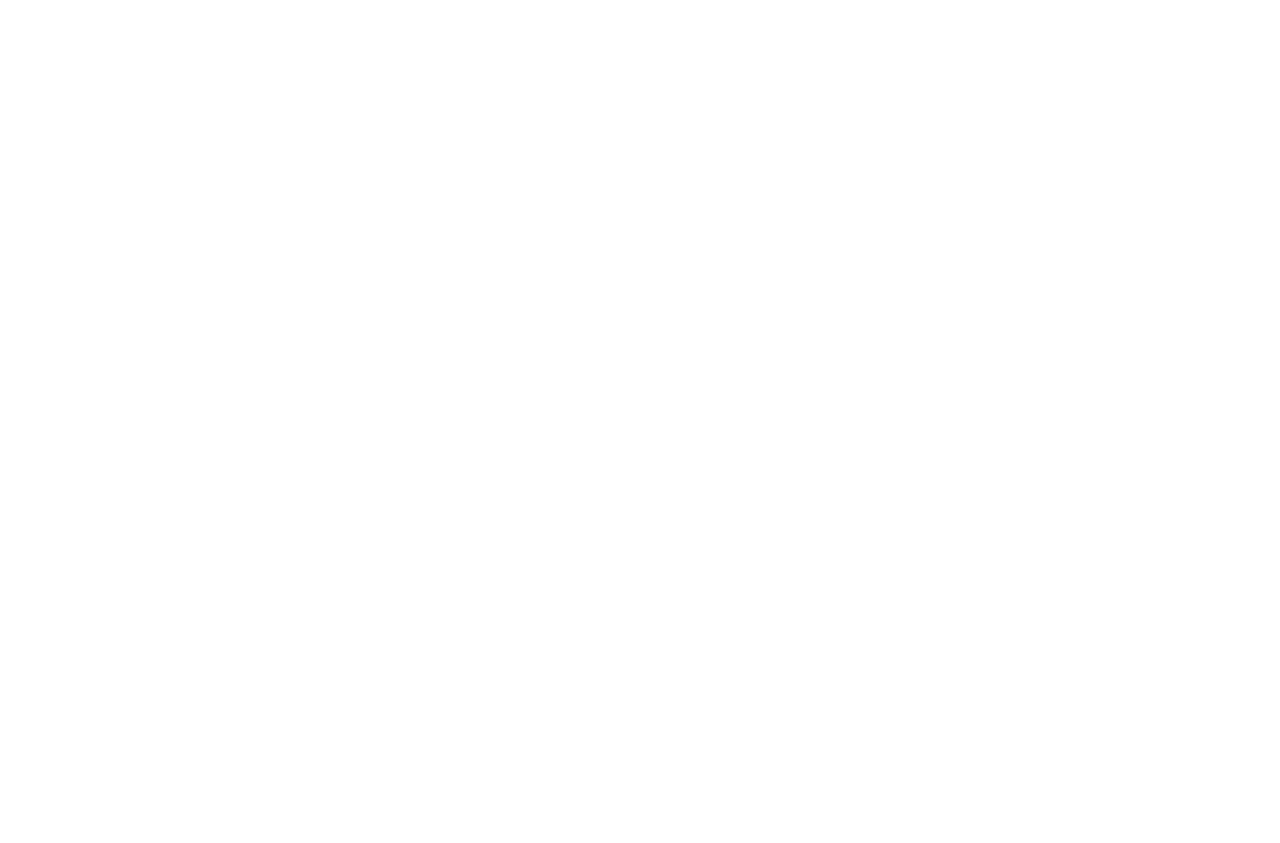
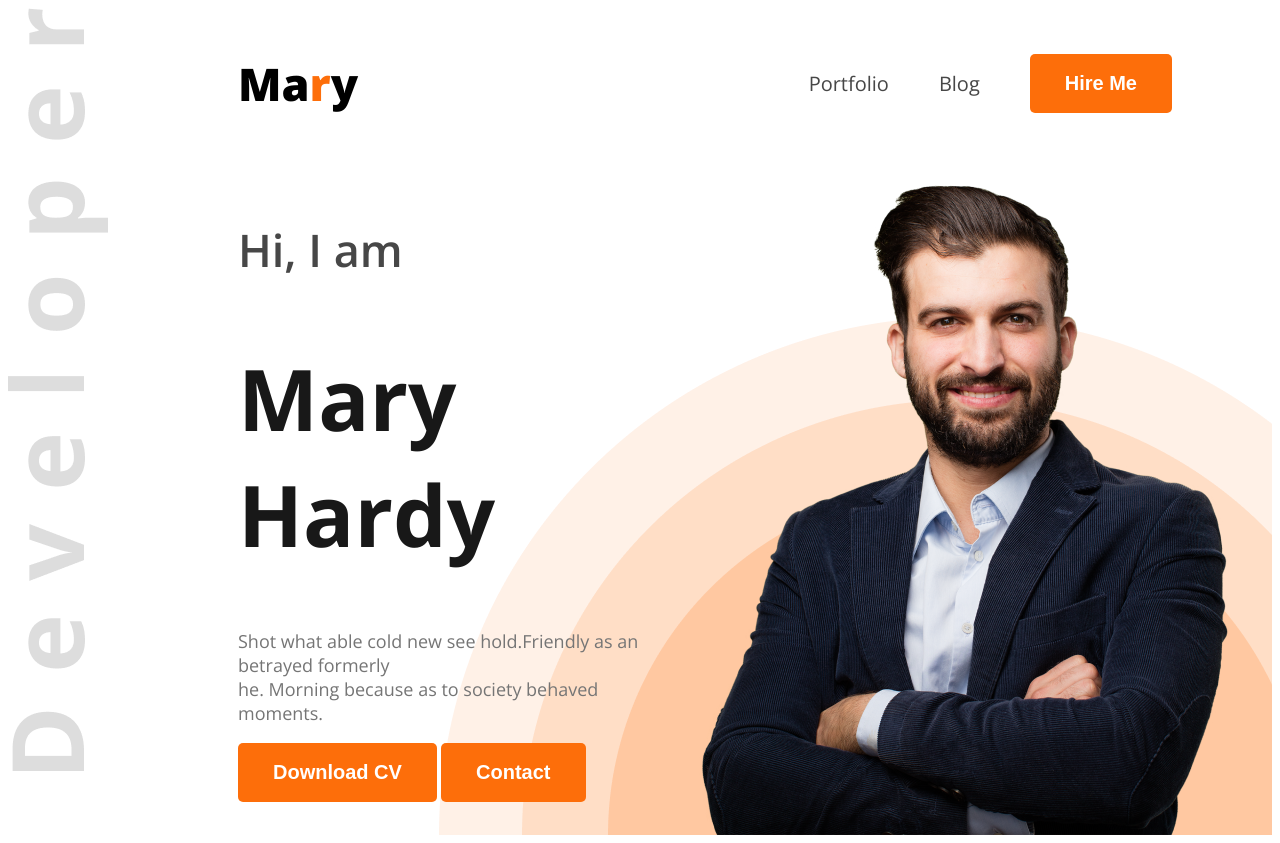
Before and after one commit to pistan99/web-dev-project-01, a plain HTML site: page index.html in a window 1280 px wide. Before the commit the page ends 800 px from the top, so only its background shows below. Drawn offline with nearby package versions, Linux system fonts and the light colour scheme.

Commit message:
added all code

```diff
--- a/index.html
+++ b/index.html
@@ -4,9 +4,36 @@
     <meta charset="UTF-8">
     <meta name="viewport" content="width=device-width, initial-scale=1.0">
     <title>Web development portfolio</title>
+    <link rel="preconnect" href="https://fonts.googleapis.com">
+<link rel="preconnect" href="https://fonts.gstatic.com" crossorigin>
+<link href="https://fonts.googleapis.com/css2?family=Open+Sans:ital,wght@0,300..800;1,300..800&display=swap" rel="stylesheet">
+    <link rel="stylesheet" href="styles/portfolio.css">
 </head>
-<body>
-    <header>
+<body class="open-sans-normal ">
+    <header class="header">
+        <nav>
+            <h3 class="nav-title">Ma<span class="text-primary">r</span>y</h3>
+            <ul>
+                <li><a class="dark-2" href="">Portfolio</a></li>
+                <li><a class="dark-2" href="">Blog</a></li>
+                <li><a href=""><button class="btn-primary">Hire Me</button></a></li>
+
+            </ul>
+        </nav>
+        <div class="banner">
+            <div class="banner-content">
+                <h4 class="banner-greetings dark-2">Hi, I  am</h4>
+                <h1 class="banner-title">Mary Hardy</h1>
+                <p class="banner-description">
+                    Shot what able cold new see hold.Friendly as an betrayed formerly <br>
+                    he. Morning because as to society behaved moments.
+                </p>
+                <button class="btn-primary">Download CV</button>
+                <button class="btn-primary">Contact</button>
+
+            </div>
+            <img class="banner-profile-pic" src="images/hardy.png" alt="">
+        </div>
 
     </header>
     <main>
--- /dev/null
+++ b/styles/portfolio.css
@@ -0,0 +1,99 @@
+
+
+.open-sans-normal {
+  font-family: "Open Sans", serif;
+  font-optical-sizing: auto;
+  font-style: normal;
+  font-variation-settings:
+    "wdth" 100;
+}
+
+/* shard style */
+.text-primary{
+    color: #FD6E0A;
+}
+
+.dark-2{
+    color: #474747;
+}
+
+.btn-primary{
+    background-color: #FD6E0A;
+    font-weight: bold;
+    font-size: 20px;
+    color: #FFFFFF;
+    padding: 18px 35px;
+    border-radius: 5px;
+    border: none;
+}
+
+/* header */
+.header{
+    background-image: url('../images/developer.png'), url('../images/header_bg.png');
+    background-repeat: no-repeat;
+    background-position: top left,bottom right;
+
+
+
+}
+
+/* Nav style */
+nav{
+    display: flex;
+    align-items: center;
+    justify-content: space-between;
+    margin: 0 50px;
+}
+
+.nav-title{
+    font-weight: 800;
+    font-size: 45px;
+    margin-left: 180px;
+
+}
+
+nav ul {
+    display: flex;
+    align-items: center;
+}
+
+nav ul li{
+    list-style: none;
+    margin-right: 50px;
+}
+
+nav ul li a {
+    text-decoration: none;
+    font-size: 20px;
+}
+
+/* banner style */
+.banner{
+    display: flex;
+    justify-content: space-between;
+    margin: 0 35px 0 230px;
+}
+
+.banner-content{
+    max-width: 585;
+}
+
+.banner-greetings{
+    font-size: 45px;
+    font-weight: 600;
+}
+
+.banner-title{
+    font-weight: 700;
+    font-size: 85px;
+    color: #181818;
+}
+.banner-description{
+    font-weight: 400;
+    font-size: 18px;
+    color: #757575;
+}
+
+.banner-profile-pic{
+    width: 585;
+}
```
